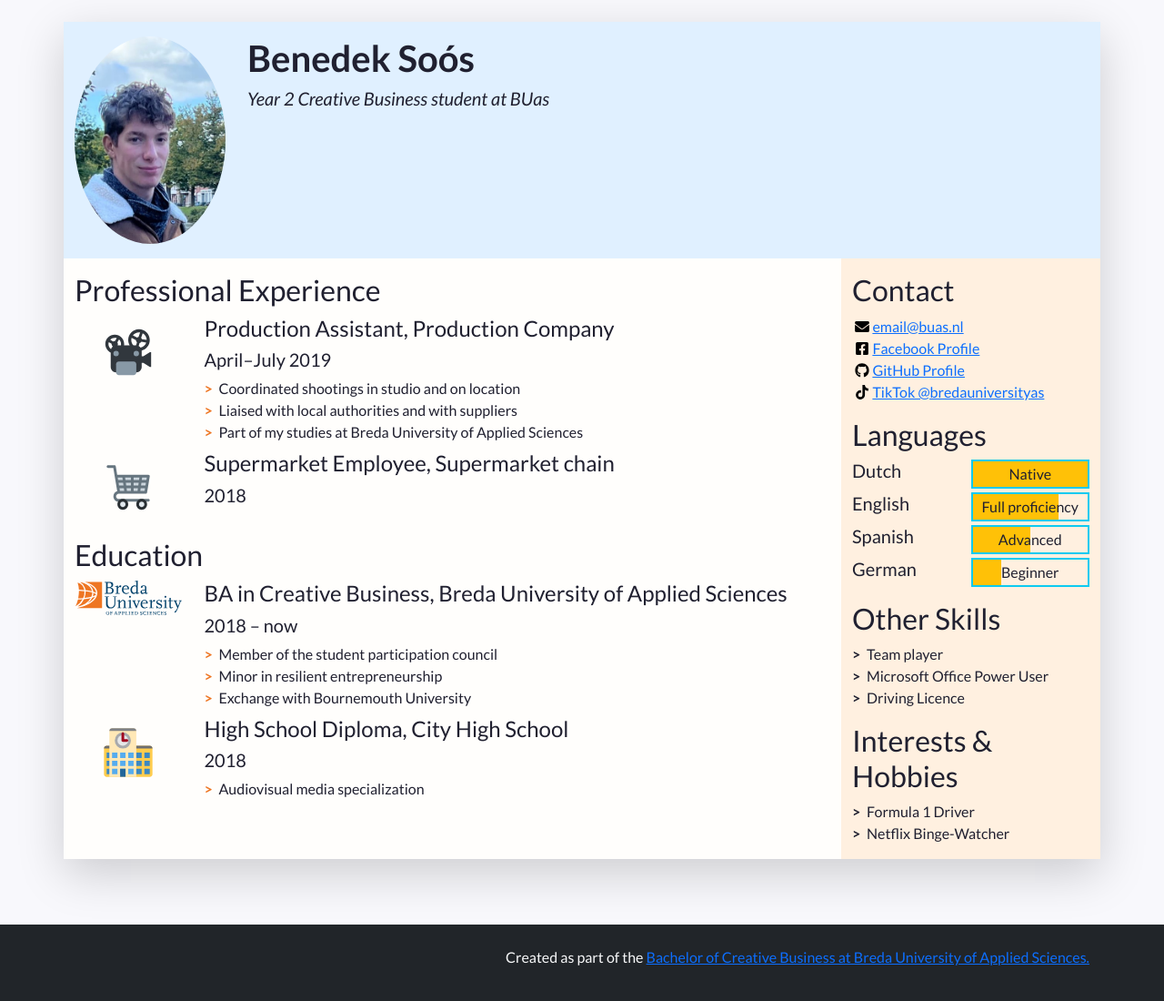
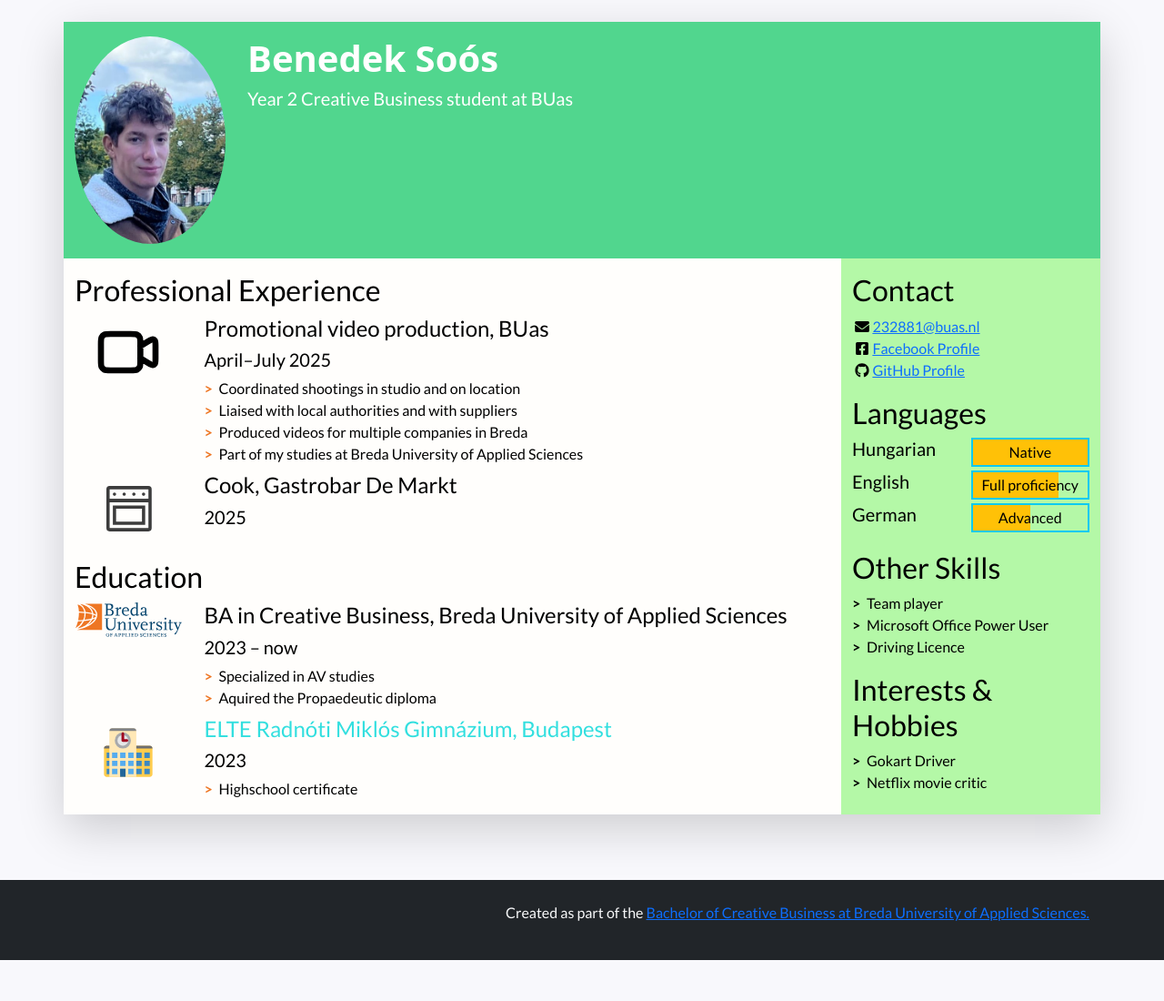
Before and after one commit to SoosBenedek/PRJ4_2024, a plain HTML site: page index.html in a window 1280 px wide. Shown: the whole page at 91% size. After the commit the page ends 1055 px from the top, so only its background shows below. Drawn offline with nearby package versions, Linux system fonts and the light colour scheme; a web font is replaced by a local one.

Commit message:
Last draft
Colors, fonts, icons, background, added css

```diff
--- a/css/styles.css
+++ b/css/styles.css
@@ -7,14 +7,26 @@
 
 body {
 	font-family: Lato, "Open Sans", Roboto, "Segoe UI", "Helvetica Neue", Helvetica, Arial, sans-serif;
-	color: #202030;
+	color: #000000;
 	background-color: #f8f8fc;
 }
+.cv-font-name {
+  font-family: "Montserrat", system-ui;
+  font-weight: 400;
+  font-style: normal;
+color: #FFFFFF;
+}
+.introduction{
+	color:white
+}
 
+.school-name{
+color:#32DFDF
+}
 /* Styles for custom classes in the document. (There are more, try to find them out!) */
 
 .resume-header {
-    background-color: #e0f0ff;
+    background-color: #51D68E;
 }
 
 .resume-main {
@@ -22,7 +34,7 @@ body {
 }
 
 .resume-aside {
-	background-color: #fff0e0;
+	background-color: #B4F8A7;
 }
 
 /* Styles for lists in the document */
@@ -49,3 +61,5 @@ body {
 	height: 1em;
 	flex-basis: 1.4em;
 }
+
+.my-3
--- a/index.html
+++ b/index.html
@@ -10,11 +10,14 @@
     <!-- -->
     <link href="https://cdn.jsdelivr.net/npm/bootstrap@5.3.3/dist/css/bootstrap.min.css" rel="stylesheet" integrity="sha384-QWTKZyjpPEjISv5WaRU9OFeRpok6YctnYmDr5pNlyT2bRjXh0JMhjY6hW+ALEwIH" crossorigin="anonymous">
     <!-- -->
+	  <link rel="preconnect" href="https://fonts.googleapis.com">
+<link rel="preconnect" href="https://fonts.gstatic.com" crossorigin>
+<link href="https://fonts.googleapis.com/css2?family=Barrio&display=swap" rel="stylesheet">
 
     <!-- Links to our additional CSS styles -->
     <link rel="stylesheet" href="css/styles.css">
 
-    <title>Firstname Lastname's Resumé</title>
+    <title>Benedek Soós's Resumé</title>
   </head>
   <!-- End of the head -->
 
@@ -49,8 +52,8 @@
           A container to wrap around your name and tagline. Full-width at small size, then columns of increasing size.
         -->
         <div class="col-12 col-sm-8 col-md-9 col-lg-10 my-3 header-content">
-          <h1 class="fw-bolder">Benedek Soós</h1>
-          <h5 class="fst-italic tagline">Year 2 Creative Business student at BUas</h5>
+          <h1 class="cv-font-name"><strong>Benedek Soós</strong></h1>
+          <h5 class="introduction">Year 2 Creative Business student at BUas</h5>
         </div>
       </header>
 
@@ -81,15 +84,16 @@
               <li class="biography-item row mb-2">
                 <!-- We're using a grid inside a grid so we can align logos and text -->
                 <div class="logo-container col-3 col-sm-2 col-md-3 col-lg-2">
-                  <img class="biography-logo mw-100 d-block mx-auto" src="images/employers/projector.svg" alt="Company logo" width="80">
+                  <img class="biography-logo mw-100 d-block mx-auto" src="images/icons/video-svgrepo-com.svg" alt="Company logo" width="80">
                 </div>
                 <div class="biography-contents col-9 col-sm-10 col-md-9 col-lg-10">
-                  <h4>Production Assistant, Production Company</h4>
-                  <h5>April&ndash;July 2019</h5>
+                  <h4>Promotional video production, BUas</h4>
+                  <h5>April&ndash;July 2025</h5>
                   <!-- Use the list below to talk about your achievements -->
                   <ul class="biography-details list-unstyled">
                     <li>Coordinated shootings in studio and on location</li>
                     <li>Liaised with local authorities and with suppliers</li>
+					   <li>Produced videos for multiple companies in Breda</li>
                     <li>Part of my studies at Breda University of Applied Sciences</li>
                   </ul>
                 </div>
@@ -99,11 +103,11 @@
               <li class="biography-item row mb-2">
                 <div class="logo-container col-3 col-sm-2 col-md-3 col-lg-2">
                 <!-- We're using a grid inside a grid so we can align logos and text -->
-                  <img class="biography-logo mw-100 d-block mx-auto" src="images/employers/trolley.svg" alt="Company logo" width="80">
+                  <img class="biography-logo mw-100 d-block mx-auto" src="images/icons/kitchen-svgrepo-com.svg" alt="Company logo" width="80">
                 </div>
                 <div class="biography-contents col-9 col-sm-10 col-md-9 col-lg-10">
-                  <h4>Supermarket Employee, Supermarket chain</h4>
-                  <h5>2018</h5>
+                  <h4>Cook, Gastrobar De Markt</h4>
+                  <h5>2025</h5>
                   <!-- This entry doesn't have a list of achievements, but you can copy-paste the one from above -->
                 </div>
               </li>
@@ -124,12 +128,12 @@
                 </div>
                 <div class="biography-contents col-9 col-sm-10 col-md-9 col-lg-10">
                   <h4>BA in Creative Business, Breda University of Applied Sciences</h4>
-                  <h5>2018&nbsp;&ndash;&nbsp;now</h5>
+                  <h5>2023&nbsp;&ndash;&nbsp;now</h5>
                   <!-- Use the list below to talk about minors, exchanges, extra-curricular activities. -->
                   <ul class="biography-details list-unstyled">
-                    <li>Member of the student participation council</li>
-                    <li>Minor in resilient entrepreneurship</li>
-                    <li>Exchange with Bournemouth University</li>
+                    <li>Specialized in AV studies</li>
+                    <li>Aquired the Propaedeutic diploma</li>
+
                   </ul>
                 </div>
               </li>
@@ -140,10 +144,10 @@
                   <img class="biography-logo mw-100 d-block mx-auto" src="images/schools/school.svg" alt="School logo" width="80">
                 </div>
                 <div class="biography-contents col-9 col-sm-10 col-md-9 col-lg-10">
-                  <h4>High School Diploma, City High School</h4>
-                  <h5>2018</h5>
+                  <h4 class= "school-name">ELTE Radnóti Miklós Gimnázium, Budapest</h4>
+                  <h5>2023</h5>
                   <ul class="biography-details list-unstyled">
-                    <li>Audiovisual media specialization</li>
+                    <li>Highschool certificate</li>
                   </ul>
                 </div>
               </li>
@@ -174,25 +178,19 @@
               <li class="contact-item">
                 <a class="d-flex align-items-center" href="mailto:email@buas.nl" target="_blank">
                   <img class="contact-icon" src="images/icons/envelope.svg" alt="Email">
-                  email@buas.nl
+                  232881@buas.nl
                 </a>
               </li>
               <li class="contact-item">
-                <a class="d-flex align-items-center" href="https://facebook.com/" target="_blank">
+                <a class="d-flex align-items-center" href="https://www.facebook.com/benedek.soos.1?locale=hu_HU" target="_blank">
                   <img class="contact-icon" src="images/icons/facebook.svg" alt="Facebook">
                   Facebook Profile
                 </a>
               </li>
               <li class="contact-item">
-                <a class="d-flex align-items-center" href="https://github.com/" target="_blank">
+                <a class="d-flex align-items-center" href="https://github.com/SoosBenedek/PRJ4_2024/settings/pages" target="_blank">
                   <img class="contact-icon" src="images/icons/github.svg" alt="LinkedIn">
                   GitHub Profile
-                </a>
-              </li>
-              <li class="contact-item">
-                <a class="d-flex align-items-center" href="https://www.tiktok.com/@bredauniversityas" target="_blank">
-                  <img class="contact-icon" src="images/icons/tiktok.svg" alt="Mobile Phone">
-                  TikTok @bredauniversityas
                 </a>
               </li>
             </ul>
@@ -205,7 +203,7 @@
             <!-- Each item in the list is a language. Modify, add or remove depending on what you speak -->
             <ul class="language-list list-unstyled">
               <li class="language-item d-flex mb-1">
-                <h5 class="language-name w-50">Dutch</h5>
+                <h5 class="language-name w-50">Hungarian</h5>
                 <div class="language-level w-50 border border-info border-2 position-relative">
                   <!-- The div below is a progress bar. Choose between w-25, w-50, w-75 and w-100 to show your level of fluency -->
                   <div class="language-progress position-absolute bg-warning h-100 w-100"></div>
@@ -221,7 +219,7 @@
                 </div>
               </li>
               <li class="language-item d-flex mb-1">
-                <h5 class="language-name w-50">Spanish</h5>
+                <h5 class="language-name w-50">German</h5>
                 <div class="language-level w-50 border border-info border-2 position-relative">
                   <!-- The div below is a progress bar. Choose between w-25, w-50, w-75 and w-100 to show your level of fluency -->
                   <div class="language-progress position-absolute bg-warning h-100 w-50"></div>
@@ -229,12 +227,7 @@
                 </div>
               </li>
               <li class="language-item d-flex mb-1">
-                <h5 class="language-name w-50">German</h5>
-                <div class="language-level w-50 border border-info border-2 position-relative">
-                  <!-- The div below is a progress bar. Choose between w-25, w-50, w-75 and w-100 to show your level of fluency -->
-                  <div class="language-progress position-absolute bg-warning h-100 w-25"></div>
-                  <h6 class="position-absolute w-100 text-center top-0 py-1">Beginner</h6>
-                </div>
+
               </li>
             </ul>
           </section>
@@ -255,8 +248,8 @@
           <section class="my-3 aside-section">
             <h2>Interests &amp; Hobbies</h2>
             <ul class="skill-list list-unstyled">
-              <li class="skill-item">Formula 1 Driver</li>
-              <li class="skill-item">Netflix Binge-Watcher</li>
+              <li class="skill-item">Gokart Driver</li>
+              <li class="skill-item">Netflix movie critic</li>
             </ul>
           </section>
 
```
Also changed, not shown: css/mycss.css (+41 -7 lines), images/icons/kitchen-svgrepo-com.svg (added), images/icons/video-svgrepo-com.svg (added).
